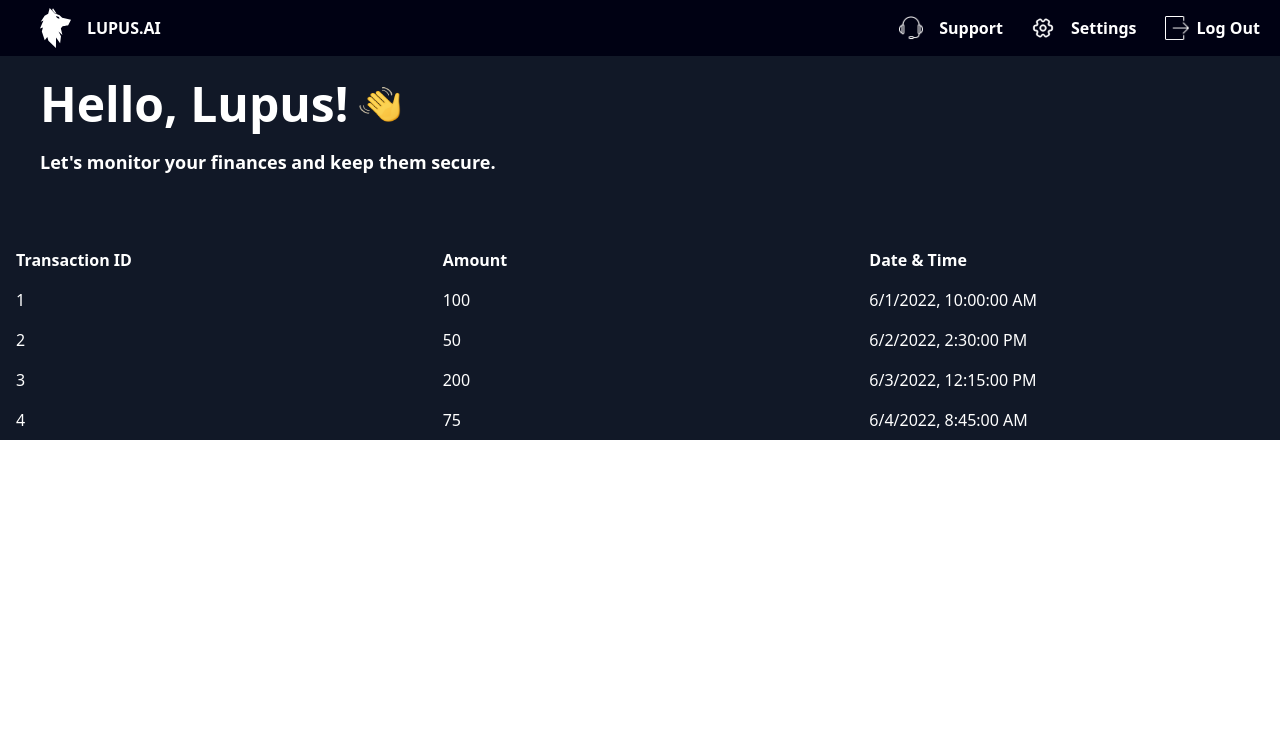
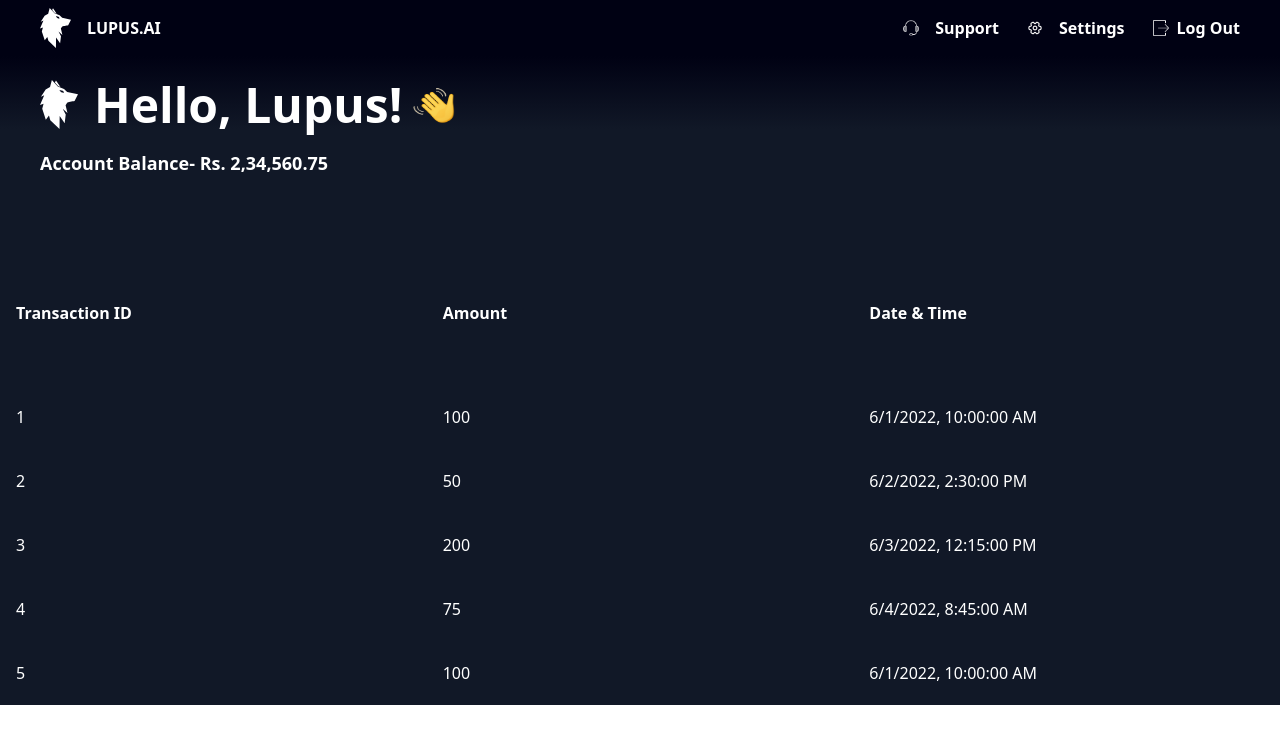
Before and after one commit to mkswagger/lupus_ai, a React (Vite) app: page /Dashboard in a window 1280 px wide. Shown: the top 744 px of the page. Built offline with nearby package versions, Linux system fonts and the light colour scheme.

Commit message:
minor changes

```diff
--- a/src/Components/Brand.jsx
+++ b/src/Components/Brand.jsx
@@ -1,10 +1,11 @@
 import React from 'react'
 import wave from '../assets/handwave.png'
+import logo from '../assets/logo_white.svg'
 function Brand() {
   return (
     <>
-        <div className='items-center flex flex-row bg-gray-900 font-bold pl-5 sm:pl-5 md:pl-10 pt-6 text-2xl sm:text-2xl md:text-3xl text-white lg:text-5xl'>Hello, Lupus! <img src={wave} alt="" className='h-10 w-14 pl-2'/></div>
-        <div className='bg-gray-900 font-bold pl-5 sm:pl-5 md:pl-10 pt-2  text-xs sm:text-xs md:text-md lg:pt-5 lg:text-lg text-white pb-16'>Let's monitor your finances and keep them secure. </div>
+        <div className='items-center flex flex-row bg-gradient-to-b from-[#000113] to-gray-900 font-bold pl-5 sm:pl-5 md:pl-10 pt-6 text-2xl sm:text-2xl md:text-3xl text-white lg:text-5xl'><img src={logo} alt="" className='mr-4' /> Hello, Lupus! <img src={wave} alt="" className='h-10 w-14 pl-2'/></div>
+        <div className='bg-gray-900 font-bold pl-5 sm:pl-5 md:pl-10 pt-2  text-xs sm:text-xs md:text-md lg:pt-5 lg:text-lg text-white pb-16'>Account Balance- Rs. 2,34,560.75</div>
 
 
     </>
--- a/src/Components/Navbar.jsx
+++ b/src/Components/Navbar.jsx
@@ -13,16 +13,16 @@ function Navbar() {
             </div>
             <div className='flex h-full items-center'>
                 <div className='flex h-full items-center cursor-pointer'>
-                    <img src={support} alt="support" className='h-full pt-4 pr-4 sm:pr-4 md:pr-0 pb-4 w-auto'/>
+                    <img src={support} alt="support" className='h-full pt-5 pr-4 sm:pr-4 md:pr-0 pb-5 w-auto'/>
                     <p className='font-bold text-white pl-4 pr-7 hidden sm:hidden md:block hover:text-[#8233A8]'>Support</p>
                 </div>
                 <div className='flex h-full items-center cursor-pointer'>
-                    <img src={settings} alt="support" className='h-full pr-4 sm:pr-4 pt-4 pb-4 w-auto'/>
+                    <img src={settings} alt="support" className='h-full pr-4 sm:pr-4 pt-5 pb-5 w-auto'/>
                     <p className='font-bold text-white pr-7 hidden sm:hidden md:block hover:text-[#8233A8]'>Settings</p>
                 </div>
                 <div className='flex h-full items-center cursor-pointer'>
-                    <img src={logout} alt="support" className='h-full pt-4 pb-4 w-auto pr-4 sm:pr-4 md:pr-0'/>
-                    <p className='font-bold text-white pr-2 sm:pr-2 pl-2 sm:pl-2 md:pr-5 hidden sm:hidden md:block hover:text-[#8233A8]'>Log Out</p>
+                    <img src={logout} alt="support" className='h-full pt-5 pb-5 w-auto pr-4 sm:pr-4 md:pr-0'/>
+                    <p className='font-bold text-white pr-2 sm:pr-2 pl-2 sm:pl-2 md:pr-10 hidden sm:hidden md:block hover:text-[#8233A8]'>Log Out</p>
                 </div>
             </div>
         </div>
--- a/src/Components/Table.jsx
+++ b/src/Components/Table.jsx
@@ -7,24 +7,27 @@ function Table() {
         { id: 2, amount: 50, date: '2022-06-02T14:30:00Z' },
         { id: 3, amount: 200, date: '2022-06-03T12:15:00Z' },
         { id: 4, amount: 75, date: '2022-06-04T08:45:00Z' },
+        { id: 5, amount: 100, date: '2022-06-01T10:00:00Z' },
+
+
       ];
 
   return (
-    <div className="overflow-x-hidden bg-gray-900">
+    <div className="overflow-x-hidden  ">
     <table className="table-fixed w-full sm:w-auto md:w-screen lg:w-screen">
       <thead>
         <tr>
-          <th className="w-1/3 px-4 py-2 text-left bg-gray-900 text-white">Transaction ID</th>
-          <th className="w-1/3 px-4 py-2 text-left bg-gray-900 text-white">Amount</th>
-          <th className="w-1/3 px-4 py-2 text-left bg-gray-900 text-white">Date &amp; Time</th>
+          <th className="w-1/3 h-36 px-4 py-2 text-left bg-gray-900 text-white">Transaction ID</th>
+          <th className="w-1/3 h-36 px-4 py-2 text-left bg-gray-900 text-white">Amount</th>
+          <th className="w-1/3 h-36 px-4 py-2 text-left bg-gray-900 text-white">Date &amp; Time</th>
         </tr>
       </thead>
-      <tbody>
+      <tbody className=''>
         {transactions.map((transaction) => (
           <tr key={transaction.id} className="bg-gray-900">
-            <td className="w-1/3 px-4 py-2 text-white">{transaction.id}</td>
-            <td className="w-1/3 px-4 py-2 text-white">{transaction.amount}</td>
-            <td className="w-1/3 px-4 py-2 text-white">{new Date(transaction.date).toLocaleString()}</td>
+            <td className="w-1/3 h-16 px-4 py-2 text-white">{transaction.id}</td>
+            <td className="w-1/3 h-16 px-4 py-2 text-white">{transaction.amount}</td>
+            <td className="w-1/3 h-16 px-4 py-2 text-white">{new Date(transaction.date).toLocaleString()}</td>
           </tr>
         ))}
       </tbody>
```
